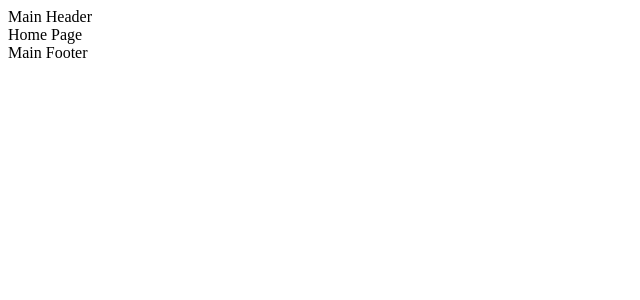
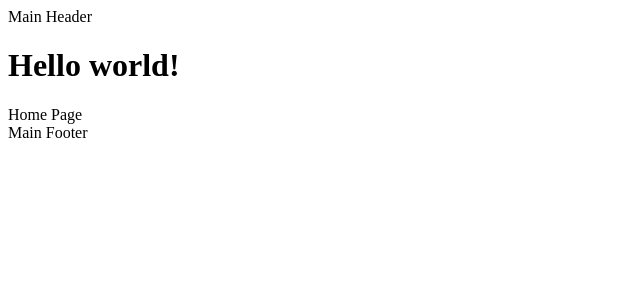
Before and after one commit to savizsaei/nextjs-starter-kit-ss, a Next.js app: page / in a window 1280 px wide. Shown: the top 300 px of the page, without its empty margins (0-640 px from the left). Built offline with nearby package versions, Linux system fonts and the light colour scheme.

Commit message:
add internationalization support with English and French translations; update HomePage component and layout for localization

```diff
--- a/app/layout.tsx
+++ b/app/layout.tsx
@@ -1,17 +1,23 @@
 // app/layout.tsx
 import React from 'react';
+import { NextIntlClientProvider } from 'next-intl';
+import { getLocale, getMessages } from 'next-intl/server';
 
-export default function RootLayout({
+export default async function RootLayout({
   children,
 }: {
   children: React.ReactNode;
 }) {
+  const messages = await getMessages();
+
   return (
     <html lang="en">
       <body>
-        <header>Main Header</header>
-        <main>{children}</main>
-        <footer>Main Footer</footer>
+        <NextIntlClientProvider messages={messages}>
+          <header>Main Header</header>
+          <main>{children}</main>
+          <footer>Main Footer</footer>
+        </NextIntlClientProvider>
       </body>
     </html>
   );
--- a/app/page.tsx
+++ b/app/page.tsx
@@ -1,6 +1,14 @@
 // app/(routes)/page.tsx
 import React from 'react';
+import { useTranslations } from 'next-intl';
 
 export default function HomePage() {
-  return <div>Home Page</div>;
+  const t = useTranslations('HomePage');
+
+  return (
+    <div>
+      <h1>{t('title')}</h1>
+      Home Page
+    </div>
+  );
 }
--- /dev/null
+++ b/i18n/messages/en.json
@@ -0,0 +1,5 @@
+{
+  "HomePage": {
+    "title": "Hello world!"
+  }
+}
--- /dev/null
+++ b/i18n/messages/fr.json
@@ -0,0 +1,6 @@
+{
+  "HomePage": {
+    "title": "Bienvenue",
+    "content": "C'est la page d'accueil de l'application"
+  }
+}
--- /dev/null
+++ b/i18n/request.ts
@@ -0,0 +1,12 @@
+import {getRequestConfig} from 'next-intl/server';
+
+export default getRequestConfig(async () => {
+  // Provide a static locale, fetch a user setting,
+  // read from `cookies()`, `headers()`, etc.
+  const locale = 'en';
+
+  return {
+    locale,
+    messages: (await import(`./messages/${locale}.json`)).default
+  };
+});
--- a/next.config.js
+++ b/next.config.js
@@ -1,4 +1,7 @@
 // next.config.js
+const createNextIntlPlugin = require('next-intl/plugin');
+const withNextIntl = createNextIntlPlugin();
+
 const nextConfig = {
   reactStrictMode: true,
   images: {
@@ -9,4 +12,4 @@ const nextConfig = {
   },
 };
 
-module.exports = nextConfig;
+module.exports = withNextIntl(nextConfig);
```
Also changed, not shown: package.json (+11 -12 lines), 1 other file (tests, documents, lock files or other folders).
